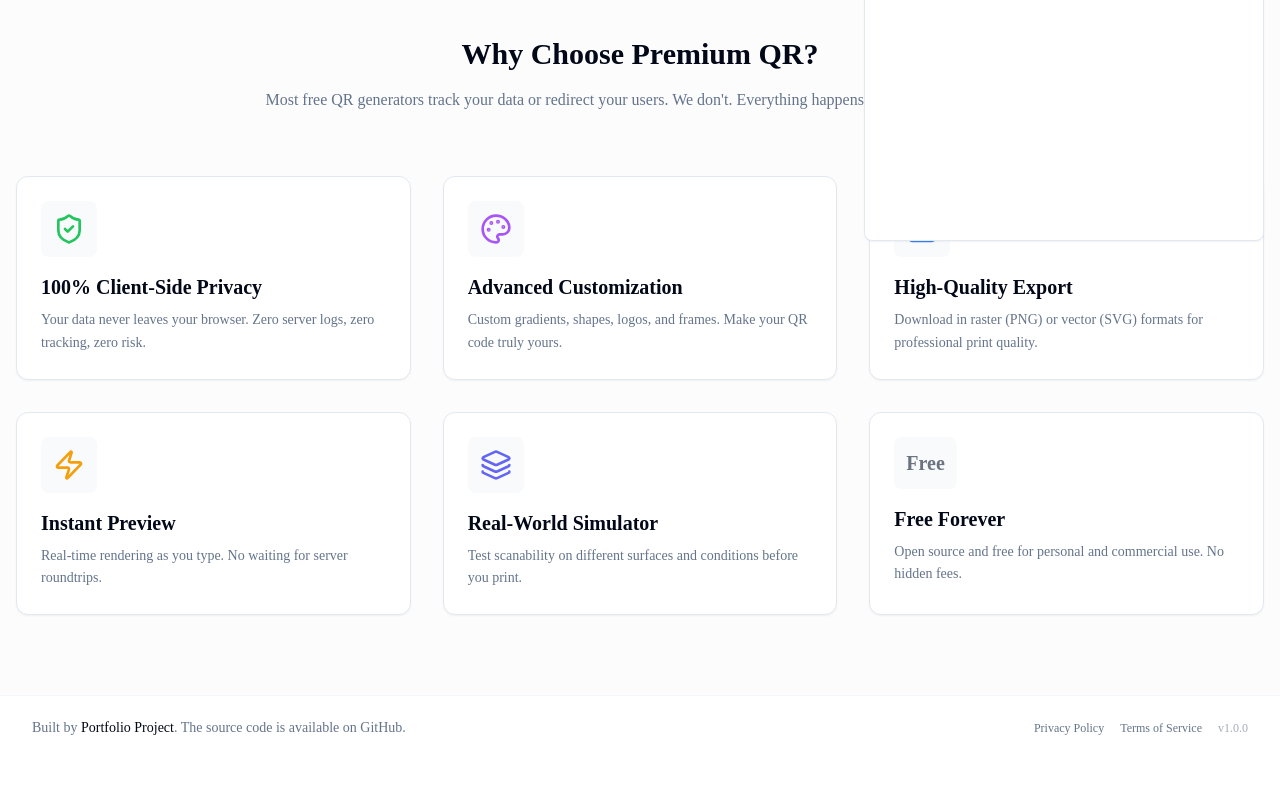
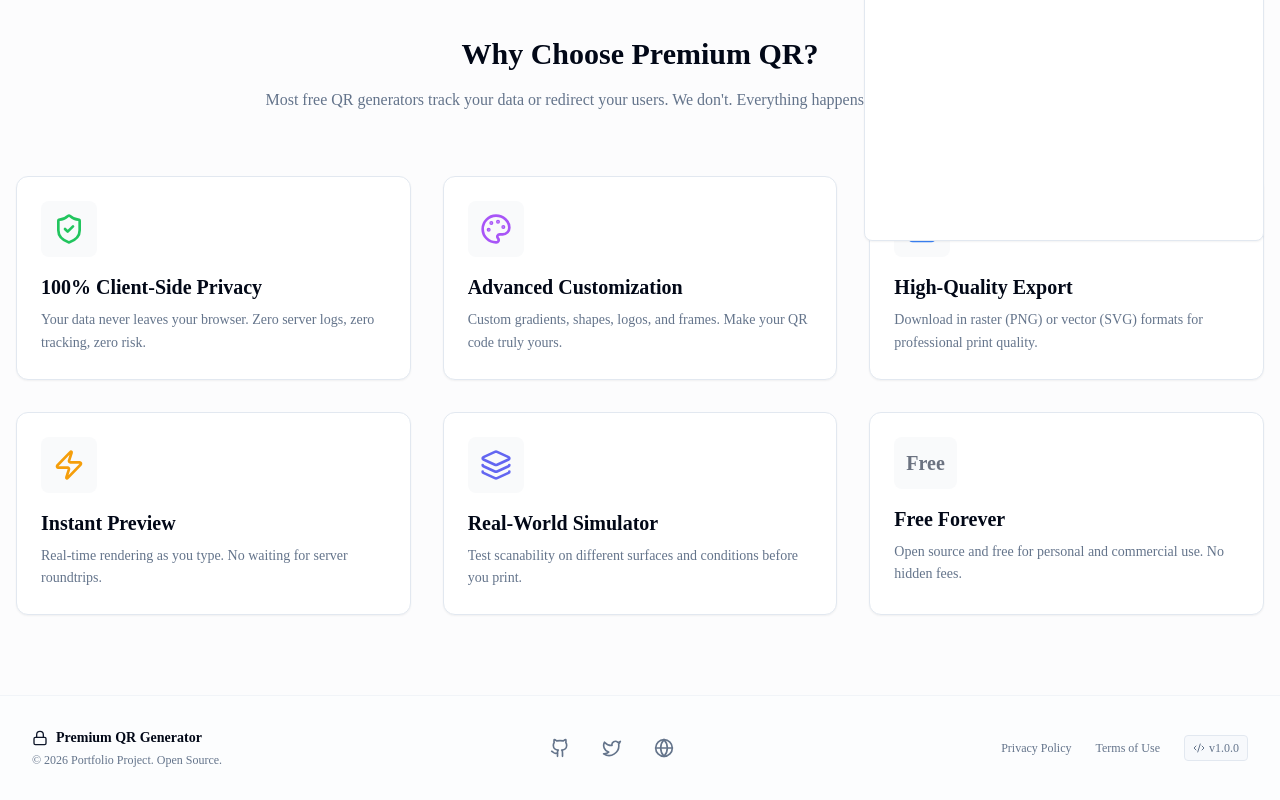
Before and after one commit to Shanmukha-Vardhan/QR-01, a Next.js app: page / in a window 1280 px wide. Shown: the part 1366-2166 px from the top of the page. Before the commit the page ends 2126 px from the top, so only its background shows below. Built offline with nearby package versions, Linux system fonts and the light colour scheme.

Commit message:
Add PWA support and update layout

```diff
--- a/src/app/layout.tsx
+++ b/src/app/layout.tsx
@@ -3,10 +3,45 @@ import { Header } from "@/components/layout/Header";
 import { Footer } from "@/components/layout/Footer";
 import { cn } from "@/lib/utils";
 import type { Metadata } from "next";
+import { ServiceWorkerRegister } from "@/components/pwa/ServiceWorkerRegister";
 
 export const metadata: Metadata = {
-  title: "Premium QR Generator",
-  description: "Create premium, privacy-first QR codes in your browser.",
+  title: "Premium QR Generator | Zero-Track, Private, & Client-Side",
+  description: "Create premium, privacy-first QR codes entirely in your browser. No server tracking, no data collection. Customize with gradients, shapes, and logos.",
+  metadataBase: new URL("https://premium-qr.vercel.app"), // Placeholder URL, replace when deployed
+  openGraph: {
+    title: "Premium QR Generator | 100% Private",
+    description: "The only QR generator that guarantees your data never leaves your device. Generate beautiful, custom QR codes instantly.",
+    url: "https://premium-qr.vercel.app",
+    siteName: "Premium QR Generator",
+    images: [
+      {
+        url: "/og-image.png", // This needs to be created or will 404
+        width: 1200,
+        height: 630,
+        alt: "Premium Zero-Track QR Generator Preview",
+      },
+    ],
+    locale: "en_US",
+    type: "website",
+  },
+  twitter: {
+    card: "summary_large_image",
+    title: "Premium QR Generator | Zero-Track Privacy",
+    description: "Generate beautiful, custom QR codes entirely in your browser. No tracking, ever.",
+    images: ["/og-image.png"], // Placeholder
+  },
+  manifest: "/manifest.json",
+  icons: {
+    icon: "/icon.svg",
+    apple: "/icon.svg", // Using SVG as placeholder for apple-touch-icon
+  },
+  themeColor: "#ffffff",
+  appleWebApp: {
+    capable: true,
+    statusBarStyle: "default",
+    title: "PremiumQR",
+  },
 };
 
 export default function RootLayout({
@@ -22,6 +57,7 @@ export default function RootLayout({
           {children}
         </main>
         <Footer />
+        <ServiceWorkerRegister />
       </body>
     </html>
   );
--- a/src/components/layout/Footer.tsx
+++ b/src/components/layout/Footer.tsx
@@ -1,16 +1,62 @@
+import Link from 'next/link';
+import { Github, Twitter, Globe, Lock, Code2 } from 'lucide-react';
+
 export const Footer = () => {
     return (
-        <footer className="w-full border-t border-border/40 py-6 md:py-0">
-            <div className="container flex flex-col items-center justify-between gap-4 md:h-16 md:flex-row">
-                <p className="text-balance text-center text-sm leading-loose text-muted-foreground md:text-left">
-                    Built by <span className="font-medium text-foreground">Portfolio Project</span>. The source code is available on GitHub.
-                </p>
-                <div className="flex items-center gap-4 text-xs font-medium text-muted-foreground">
-                    <span className="hover:underline cursor-pointer">Privacy Policy</span>
-                    <span className="hover:underline cursor-pointer">Terms of Service</span>
-                    <span className="text-muted-foreground/60">v1.0.0</span>
+        <footer className="w-full border-t border-border/40 py-8 bg-muted/20">
+            <div className="container flex flex-col md:flex-row items-center justify-between gap-6">
+
+                {/* Brand & Copy */}
+                <div className="flex flex-col items-center md:items-start text-center md:text-left gap-1">
+                    <p className="text-sm font-semibold flex items-center gap-2">
+                        <Lock className="w-4 h-4 text-primary" />
+                        Premium QR Generator
+                    </p>
+                    <p className="text-xs text-muted-foreground flex items-center gap-1">
+                        &copy; 2026 Portfolio Project. Open Source.
+                    </p>
+                </div>
+
+                {/* Social Links */}
+                <div className="flex items-center gap-4">
+                    <Link
+                        href="https://github.com/Shanmukha-Vardhan"
+                        target="_blank"
+                        className="p-2 rounded-full hover:bg-muted transition-colors text-muted-foreground hover:text-foreground"
+                    >
+                        <Github className="w-5 h-5" />
+                        <span className="sr-only">GitHub</span>
+                    </Link>
+                    <Link
+                        href="#"
+                        className="p-2 rounded-full hover:bg-muted transition-colors text-muted-foreground hover:text-foreground"
+                    >
+                        <Twitter className="w-5 h-5" />
+                        <span className="sr-only">Twitter</span>
+                    </Link>
+                    <Link
+                        href="#"
+                        className="p-2 rounded-full hover:bg-muted transition-colors text-muted-foreground hover:text-foreground"
+                    >
+                        <Globe className="w-5 h-5" />
+                        <span className="sr-only">Portfolio</span>
+                    </Link>
+                </div>
+
+                {/* Meta Links */}
+                <div className="flex items-center gap-6 text-xs font-medium text-muted-foreground">
+                    <Link href="#privacy" className="hover:text-primary transition-colors hover:underline">
+                        Privacy Policy
+                    </Link>
+                    <Link href="#terms" className="hover:text-primary transition-colors hover:underline">
+                        Terms of Use
+                    </Link>
+                    <span className="flex items-center gap-1 px-2 py-1 rounded bg-muted/50 border">
+                        <Code2 className="w-3 h-3" />
+                        v1.0.0
+                    </span>
                 </div>
             </div>
         </footer>
-    )
-}
+    );
+};
--- /dev/null
+++ b/src/components/pwa/ServiceWorkerRegister.tsx
@@ -0,0 +1,20 @@
+"use client";
+
+import { useEffect } from "react";
+
+export function ServiceWorkerRegister() {
+    useEffect(() => {
+        if ("serviceWorker" in navigator && window.location.hostname !== "localhost") {
+            navigator.serviceWorker
+                .register("/sw.js")
+                .then((registration) => {
+                    console.log("Service Worker registered with scope:", registration.scope);
+                })
+                .catch((error) => {
+                    console.error("Service Worker registration failed:", error);
+                });
+        }
+    }, []);
+
+    return null;
+}
```
Also changed, not shown: public/sw.js (added, +22 -0 lines), public/icon.svg (added), public/manifest.json (added).
